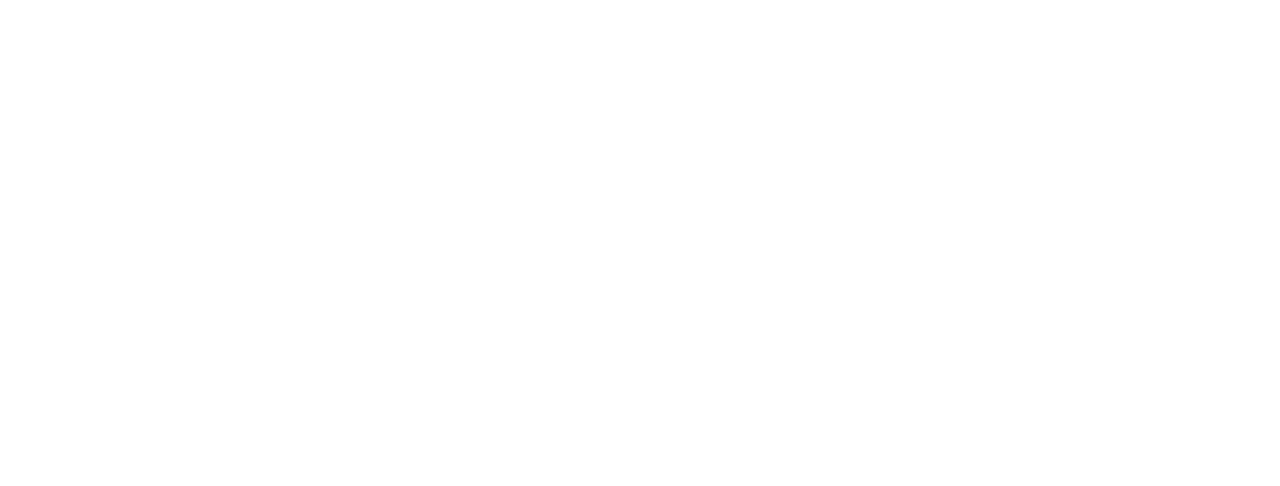
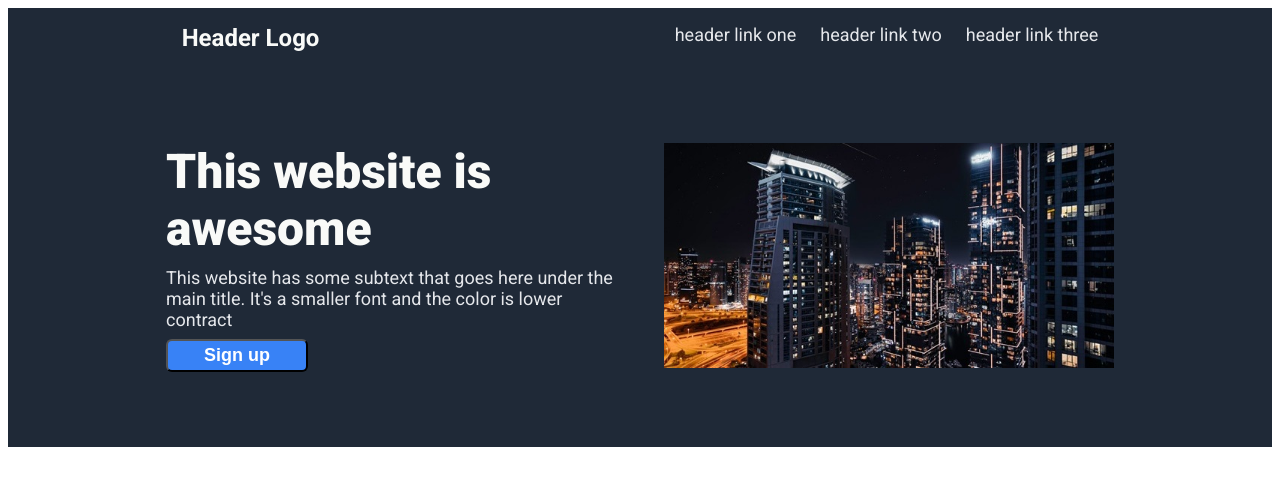
Before and after one commit to radarzen/LandingPageProject, a plain HTML site: page index.html in a window 1280 px wide. Drawn offline with Linux system fonts and the light colour scheme.

Commit message:
Added header-bar, title section to page, and images
Added images to img folder and put attribution in
README.md file.

```diff
--- a/index.html
+++ b/index.html
@@ -6,7 +6,30 @@
     <title>Landing Page</title>
     <link rel="stylesheet" href="styles.css">
 </head>
+
 <body>
+    <div class="header">
+        <div class="h-logo">Header Logo</div>
+        <div class="h-links">
+            <ul>
+                <li><a href="#">header link one</a></li>
+                <li><a href="#">header link two</a></li>
+                <li><a href="#">header link three</a></li>
+            </ul>
+        </div>
+    </div>
+
+    <div class="title">
+        <div class="t-text">
+            <div class="t-bold">This website is awesome</div>
+            <div class="t-subtext">This website has some subtext that goes here
+                under the main title. It's a smaller font and the color is lower
+                contract
+            </div>
+            <div class="t-button"><button type="button">Sign up</button></div>
+        </div>
+        <div class="t-image"><img src="img/cityscape.jpg" width="450px" alt="city skyline at night"></div>
+    </div>
 
 </body>
 </html>
--- a/styles.css
+++ b/styles.css
@@ -0,0 +1,69 @@
+@import url('https://fonts.googleapis.com/css2?family=Roboto:ital,wght@0,100..900;1,100..900&display=swap');
+
+body {
+    display: flex;
+    flex-direction: column;
+    font-family: Roboto, sans-serif;
+}
+
+.header {
+    display: flex;
+    justify-content: space-around;
+    padding: 16px;
+    background-color: #1F2937;
+}
+
+.h-links ul {
+    list-style: none;
+    margin: 0;
+    display: flex;
+    gap: 24px;
+}
+
+.h-links a {
+    text-decoration: none;
+    font-size: 18px;
+    color: #E5E7EB;
+}
+
+.h-logo {
+    font-weight: bold;
+    font-size: 24px;
+    color: #F9FAF8;
+}
+
+.title {
+    display: flex;
+    justify-content: center;
+    gap: 48px;
+    background-color: #1F2937;
+    padding: 75px;
+}
+
+.t-text {
+    display: flex;
+    flex-direction: column;
+    justify-content: space-between;
+    align-items: start;
+    flex: 0 0 450px;
+}
+
+.t-bold {
+    font-size: 48px;
+    font-weight: 900;
+    color: #F9FAF8;
+}
+
+.t-subtext {
+    font-size: 18px;
+    color: #E5E7EB;
+}
+
+button {
+    border-radius: 6px;
+    padding: 4px 36px;
+    background-color: #3882F6;
+    color: white;
+    font-weight: bold;
+    font-size: 18px;
+}
```
Also changed, not shown: img/cityscape.jpg (added), img/comp-desk.jpg (added), img/iphone.jpg (added), img/laptop-turned-on.jpg (added), img/motherboard.jpg (added), 1 other file.
